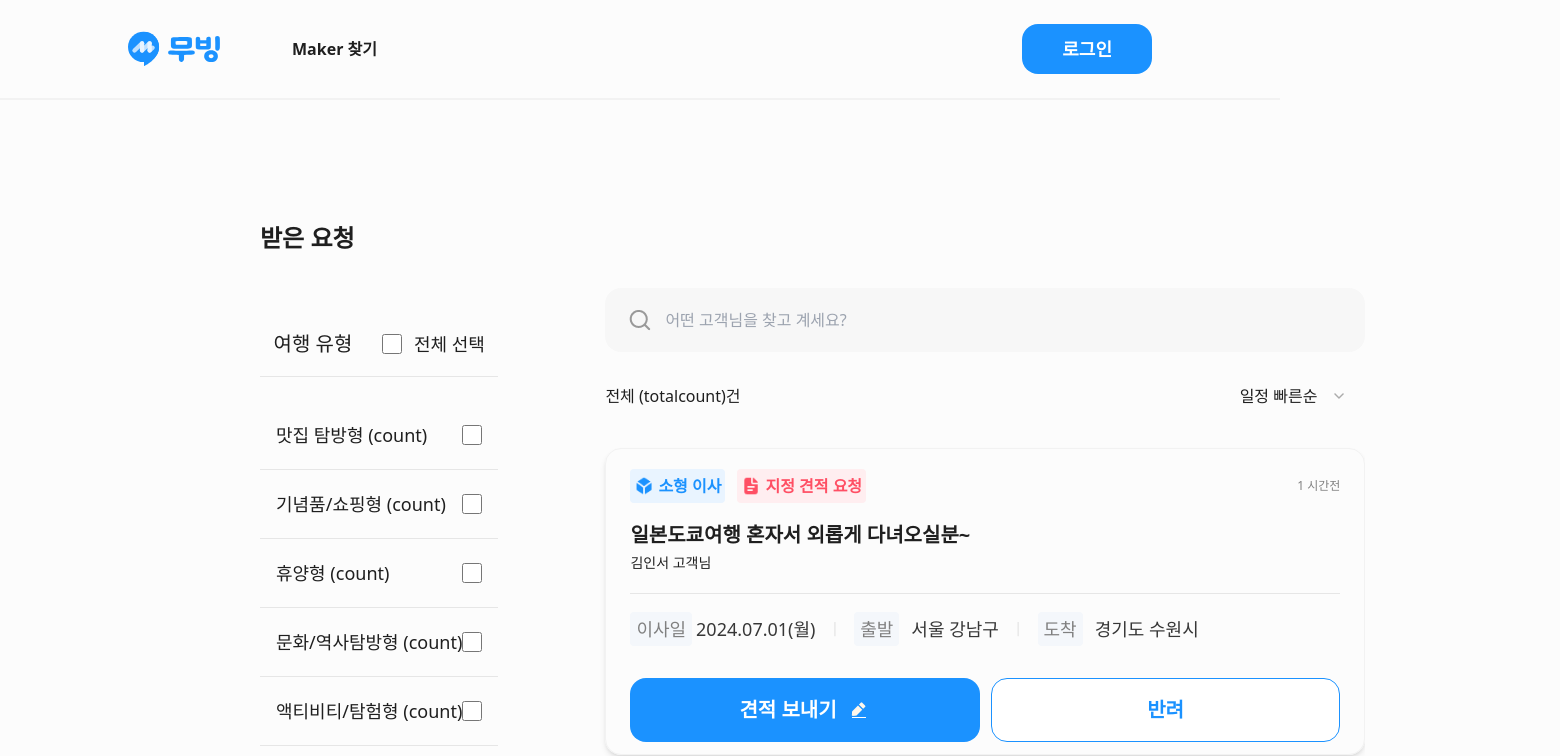
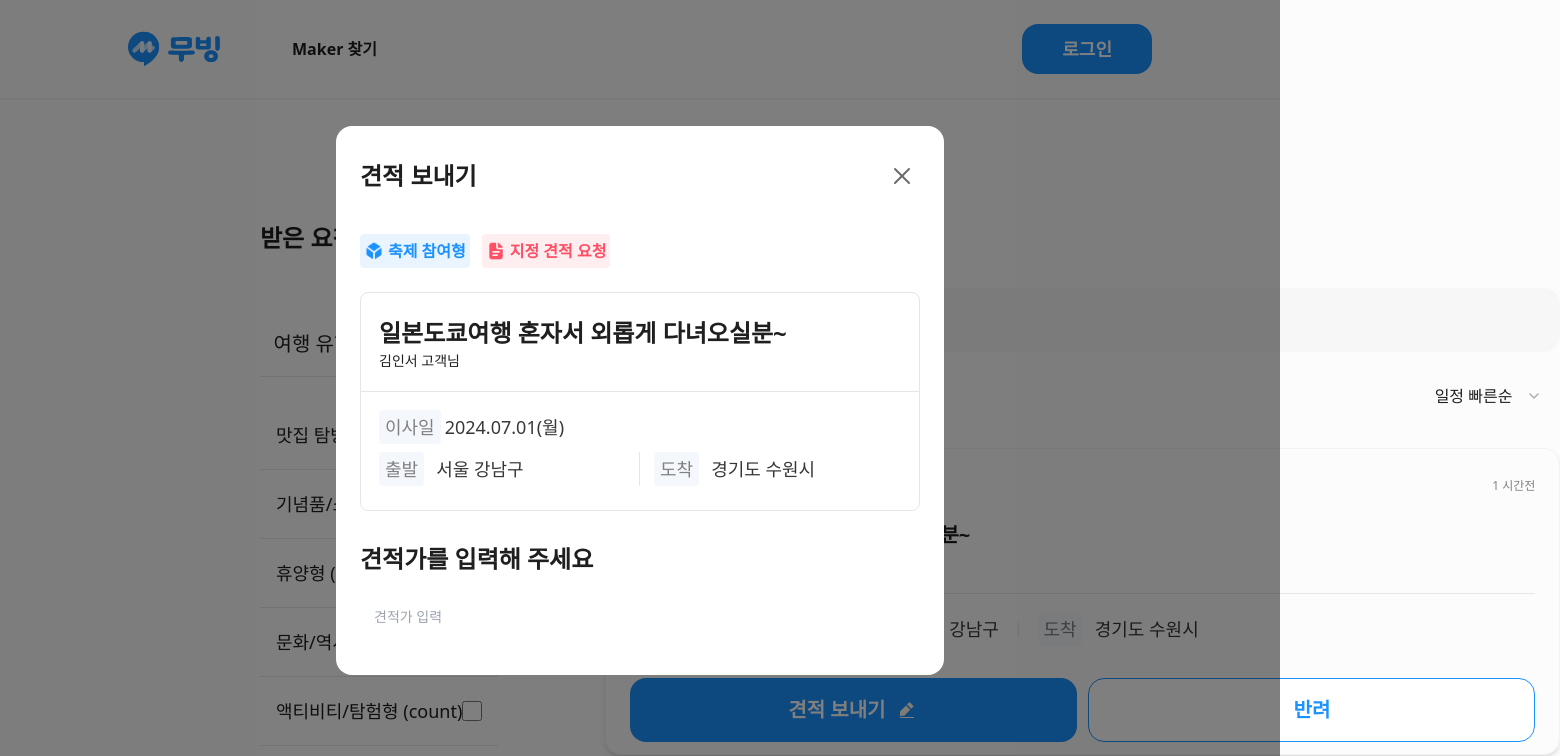
Before and after one commit to GoHawaiiForMe/frontend, a Next.js app: page /receive in a window 1280 px wide. Both pictures are taken after a click on the button "견적 보내기". Shown: the top 756 px of the page, 1560 px wide, since content can reach past the window. Built offline with nearby package versions, Linux system fonts and the light colour scheme.

Commit message:
feat: 견적보내기 모달 작성중

```diff
--- a/src/components/Receive/CustomerInput.tsx
+++ b/src/components/Receive/CustomerInput.tsx
@@ -3,7 +3,7 @@ import searchIcon from "@public/assets/icon_search.png";
 
 export default function CustomerInput() {
   return (
-    <div className="flex w-full items-center relative ">
+    <div className="flex w-[955px] items-center relative tablet:w-[600px] tablet:px-[10px] tablet:py-[12px] tablet:mx-[auto] mobile:w-[327px] mobile:mx-[auto] ">
       <Image
         className="absolute left-[18px]"
         width={36}
--- /dev/null
+++ b/src/components/Receive/Quotation.tsx
@@ -0,0 +1,68 @@
+import Image from "next/image";
+import iconBox from "@public/assets/icon_boximg.png";
+import iconDocument from "@public/assets/icon_document.png";
+
+export default function Quotation() {
+  return (
+    <>
+      <div>
+        <div className="flex  items-center gap-[12px]">
+          <div className="flex items-center gap-[4px] bg-color-blue-100 rounded-[4px] p-[4px]">
+            <Image src={iconBox} alt="box" width={24} height={24} className="w-[20px] h-[20px]" />
+            <p className="text-[16px] font-semibold leading-[26px] text-color-blue-300 mobile:text-sm">
+              축제 참여형
+            </p>
+          </div>
+          <div className="flex items-center gap-[4px] bg-color-red-100 rounded-[4px] p-[4px]">
+            <Image
+              src={iconDocument}
+              alt="document"
+              width={24}
+              height={24}
+              className="w-[20px] h-[20px]"
+            />
+            <p className="text-[16px] font-semibold leading-[26px] text-color-red-200 mobile:text-sm">
+              지정 견적 요청
+            </p>
+          </div>
+        </div>
+        <div className="mt-[24px] py-[24px] border border-color-line-200 rounded-[8px] mb-[32px]">
+          <p className="text-2xl pl-[18px] font-semibold ">일본도쿄여행 혼자서 외롭게 다녀오실분~</p>
+          <p className="text-md pl-[18px] font-medium pb-[18px] border-b border-color-line-200 mb-[18px] ">
+            김인서 고객님
+          </p>
+          <div className=" grid grid-cols-2 gap-[0px]">
+            <div className="flex items-center gap-[4px] col-span-2 mb-2 pl-[18px]">
+              <p className="text-[18px] font-normal leading-[26px] text-color-gray-500 bg-color-background-400 rounded-[4px] px-[6px] py-[4px] whitespace-nowrap mobile:text-md">
+                이사일
+              </p>
+              <p className="text-[18px] medium leading-[26px] text-color-black-300 mobile:text-md">
+                2024.07.01(월)
+              </p>
+            </div>
+            <div className="flex items-center gap-[12px] border-r border-color-line-200  pl-[18px]">
+              <p className="text-[18px] font-normal leading-[26px] text-color-gray-500 bg-color-background-400 rounded-[4px] px-[6px] py-[4px] whitespace-nowrap mobile:text-md">
+                출발
+              </p>
+              <p className="text-[18px] font-medium leading-[26px] whitespace-nowrap text-color-black-300 mobile:text-md">
+                서울 강남구
+              </p>
+            </div>
+            <div className="flex items-center gap-[12px] pl-[14px]">
+              <p className="text-[18px] font-normal leading-[26px] text-color-gray-500 bg-color-background-400 rounded-[4px] px-[6px] py-[4px] whitespace-nowrap mobile:text-md">
+                도착
+              </p>
+              <p className="text-[18px] font-medium leading-[26px] whitespace-nowrap text-color-black-300 mobile:text-md">
+                경기도 수원시
+              </p>
+            </div>
+          </div>
+        </div>
+      </div>
+      <div>
+        <p className="text-2xl font-semibold">견적가를 입력해 주세요</p>
+        <input type="number" placeholder="견적가 입력" className="w-[560px] h-[64x] rounded-[16px] p-[14px] mt-[16px] text-md" />
+      </div>
+    </>
+  );
+}
--- /dev/null
+++ b/src/components/Receive/ReceiveModalLayout.tsx
@@ -0,0 +1,28 @@
+import closeIcon from "@public/assets/icon_X.svg";
+import Image from "next/image";
+
+interface ModalLayoutProps {
+  label: string;
+  children: React.ReactNode;
+  closeModal: () => void;
+}
+export default function ReceiveModalLayout({ label, children, closeModal }: ModalLayoutProps) {
+  return (
+    <div className="fixed inset-0 bg-black bg-opacity-50 flex justify-center items-center mobile:items-end ">
+      <div className="bg-white rounded-2xl  px-[24px] py-[32px]  mobile:rounded-b-none mobile:pb-[32px]">
+        <div className="flex text-2xl font-semibold justify-between items-center mb-10">
+          {label}
+          <Image
+            src={closeIcon}
+            alt="닫기"
+            width={36}
+            height={36}
+            onClick={closeModal}
+            className="cursor-pointer"
+          />
+        </div>
+        {children}
+      </div>
+    </div>
+  );
+}
--- a/src/components/Receive/RequestDetails.tsx
+++ b/src/components/Receive/RequestDetails.tsx
@@ -10,7 +10,7 @@ export default function RequestDetails() {
           <div className="flex items-center gap-[4px] bg-color-blue-100 rounded-[4px] p-[4px]">
             <Image src={iconBox} alt="box" width={24} height={24} className="w-[20px] h-[20px]" />
             <p className="text-[16px] font-semibold leading-[26px] text-color-blue-300 mobile:text-sm">
-              소형 이사
+              축제 참여형
             </p>
           </div>
           <div className="flex items-center gap-[4px] bg-color-red-100 rounded-[4px] p-[4px]">
--- a/src/pages/receive.tsx
+++ b/src/pages/receive.tsx
@@ -7,17 +7,22 @@ import writing from "@public/assets/icon_writing.png";
 import mobilefilter from "@public/assets/icon_filterbutton.png";
 import ModalFilter from "@/components/Receive/ModalFilter";
 import { useState } from "react";
+import Quotation from "@/components/Receive/Quotation";
+import ReceiveModalLayout from "@/components/Receive/ReceiveModalLayout";
 
 export default function Receive() {
-  const [isOpen, setIsOpen] = useState<boolean>(false);
+  const [filterIsOpen, setFilterIsOpen] = useState<boolean>(false);
+  const [quotationIsOpen, setQuotationIsOpen] = useState<boolean>(false);
   return (
-    <div className="mt-[88px]">
+    <div className="mt-[88px] ">
+      <div className=" mx-[auto] mobile:w-[327px] mobile:mx-[auto] tablet:w-[600px] tablet:mx-[auto] ">
       <p className="font-semibold text-[24px] py-[32px] ">받은 요청</p>
+      </div>
       <div className="flex gap-[107px] ">
         <CheckFilter />
         <div className="w-full">
           <CustomerInput />
-          <div className="flex justify-between items-center mt-[24px] mb-[32px]">
+          <div className="flex justify-between items-center w-[955px] mt-[24px] mb-[32px] tablet:w-[600px] tablet:mx-[auto] mobile:w-[327px] mobile:mx-[auto]">
             <p>전체 (totalcount)건</p>
             <div className="flex items-center gap-[4px]">
               <FastDropdown />
@@ -27,14 +32,17 @@ export default function Receive() {
                 alt="filter"
                 width={32}
                 height={32}
-                onClick={() => setIsOpen(true)}
+                onClick={() => setFilterIsOpen(true)}
               />
             </div>
           </div>
-          <div className="border border-color-line-100 rounded-[16px] pt-[20px] pb-[12px] px-[24px] shadow-md mobile:w-[328px] mobile:mx-[auto] mobile:px-[14px] mobile:py-[16px]">
+          <div className="border border-color-line-100 w-[955px] rounded-[16px] pt-[20px] pb-[12px] px-[24px] shadow-md tablet:w-[600px] tablet:mx-[auto] mobile:w-[328px] mobile:mx-[auto] mobile:px-[14px] mobile:py-[16px]">
             <RequestDetails />
             <div className="flex justify-between items-center gap-[11px] mobile-tablet:gap-[8px] mobile:flex-col mobile:justify-normal">
-              <button className="flex justify-center items-center gap-[10px] bg-color-blue-300 rounded-[16px] w-[448px] h-[64px] mobile:w-[300px] mobile:h-[48px] tablet:w-[280px] tablet:h-[48px]">
+              <button
+                onClick={() => setQuotationIsOpen(true)}
+                className="flex justify-center items-center gap-[10px] bg-color-blue-300 rounded-[16px] w-[448px] h-[64px] mobile:w-[300px] mobile:h-[48px]  tablet:w-[280px] tablet:h-[48px]"
+              >
                 <p className="text-white font-semibold text-[20px] leading-[32px] whitespace-nowrap">
                   견적 보내기
                 </p>
@@ -47,7 +55,12 @@ export default function Receive() {
           </div>
         </div>
       </div>
-      {isOpen && <ModalFilter closeModal={() => setIsOpen(false)} />}
+      {filterIsOpen && <ModalFilter closeModal={() => setFilterIsOpen(false)} />}
+      {quotationIsOpen && (
+        <ReceiveModalLayout label="견적 보내기" closeModal={() => setQuotationIsOpen(false)}>
+          <Quotation />
+        </ReceiveModalLayout>
+      )}
     </div>
   );
 }
```
